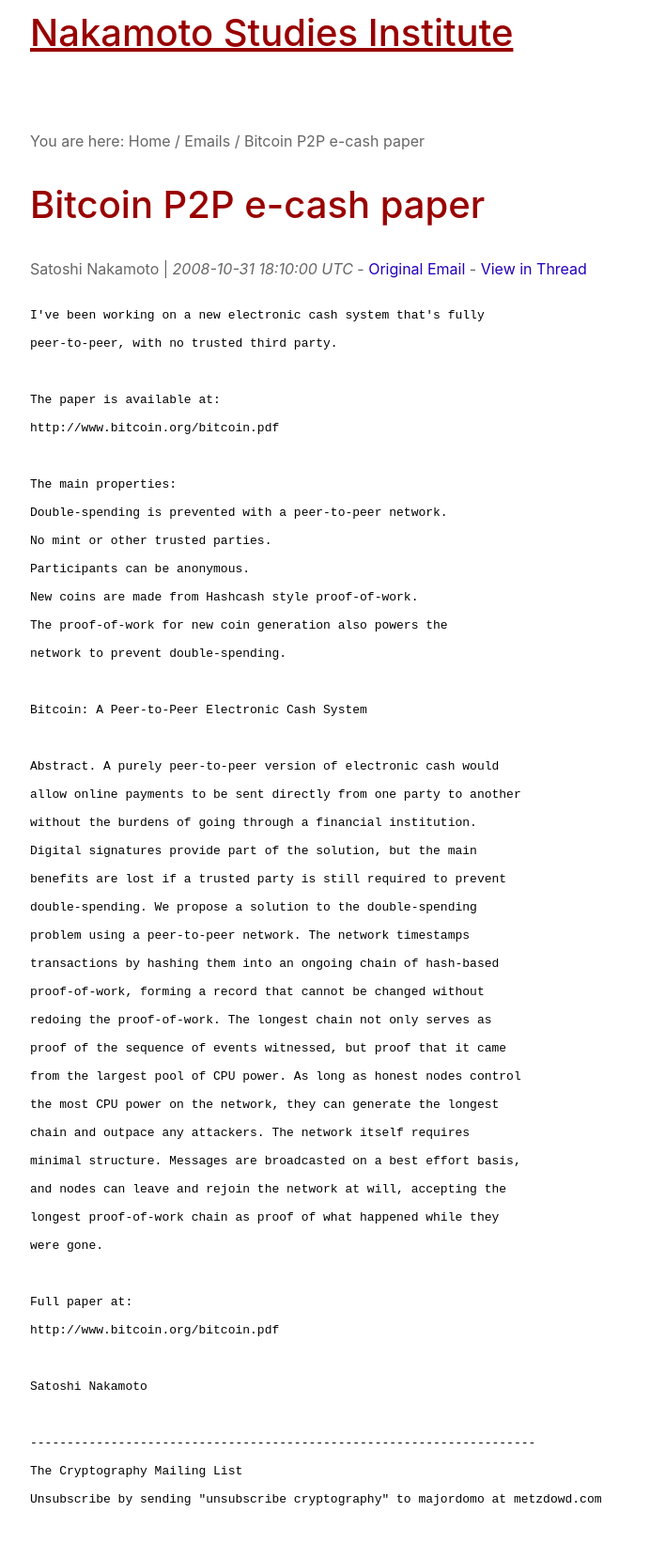
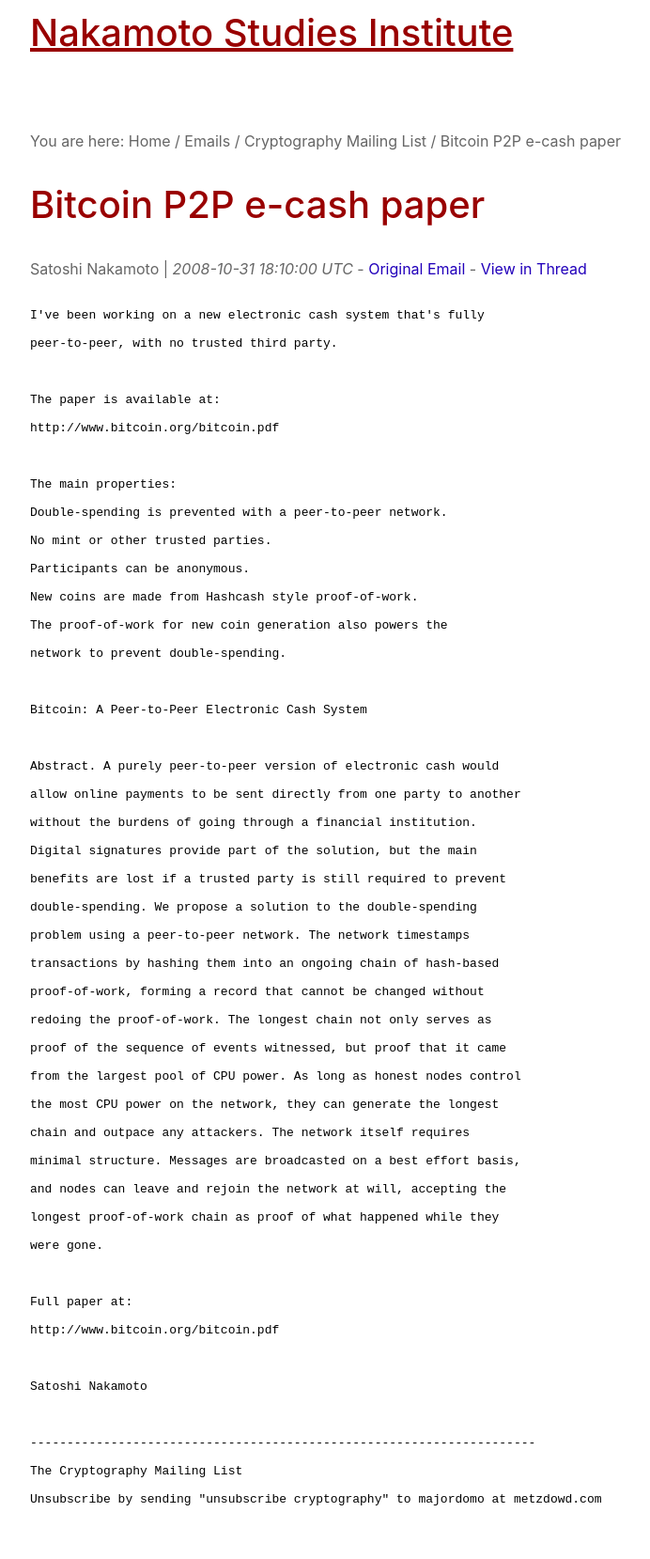
Before and after one commit to nakamotostudies/nakamotostudies.github.io, a Jekyll site: the page built from emails/cryptography/1.md, in a window 1280 px wide. Shown: the whole page at 94% size, without its empty margins (58-750 px from the left). Built offline with Jekyll 4.4.1, drawn with Linux system fonts in a browser that asks for light colours.

Commit message:
Update 1.md

```diff
--- a/emails/cryptography/1.md
+++ b/emails/cryptography/1.md
@@ -2,7 +2,7 @@
 layout: default
 ---
 
-<small>You are here: Home / Emails / Bitcoin P2P e-cash paper</small>
+<small>You are here: Home / Emails / Cryptography Mailing List / Bitcoin P2P e-cash paper</small>
 
 <h1>Bitcoin P2P e-cash paper</h1>
 
```
